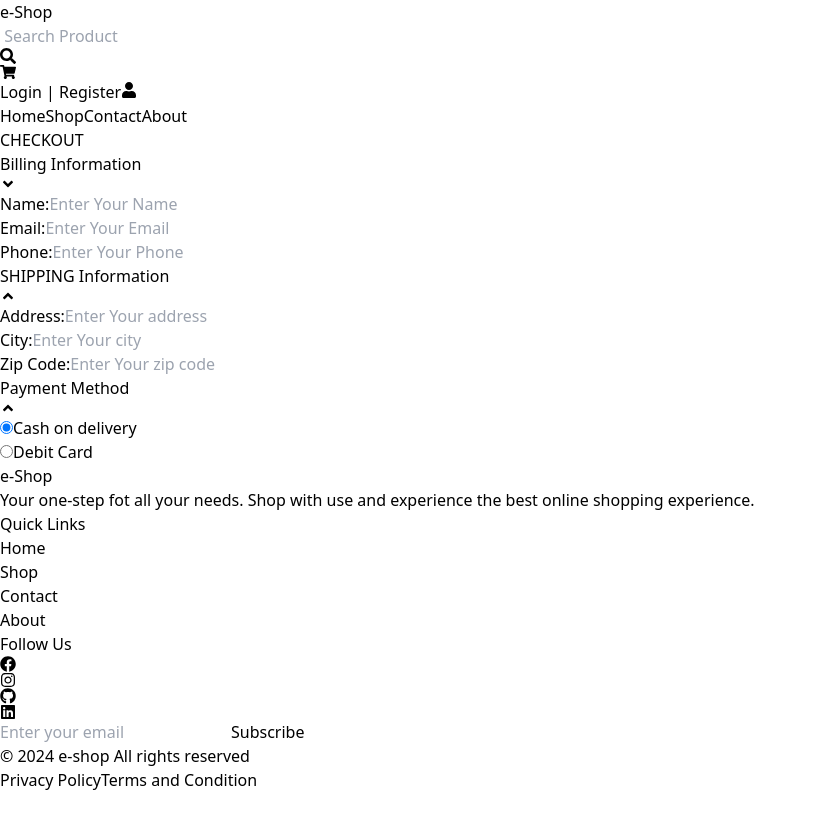
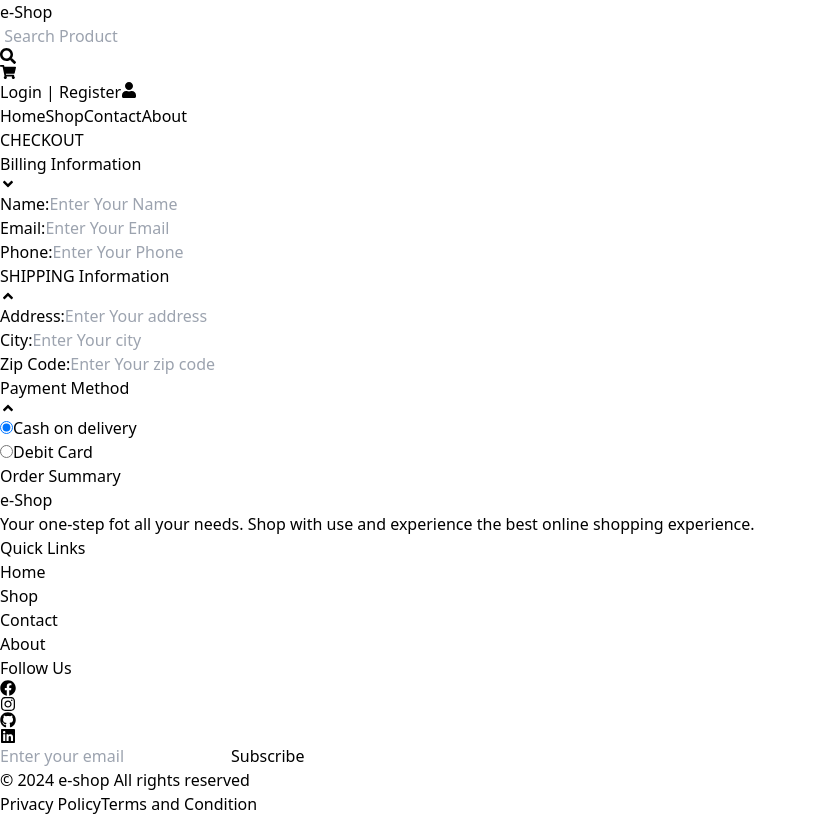
Before and after one commit to adilraees786/e-Commerce, a React (Vite) app: page /checkout in a window 1280 px wide. Shown: the whole page, without its empty margins (0-817 px from the left). Built offline with nearby package versions, Linux system fonts and the light colour scheme.

Commit message:
ordersummary

```diff
--- a/src/pages/Cart.jsx
+++ b/src/pages/Cart.jsx
@@ -11,7 +11,6 @@ import { decreaseQuantity, increaseQuantity, removeFromCart } from '../redux/Car
 import { Navigate, useNavigate } from 'react-router-dom';
 
 
-// cart section
 
 const Cart = () => {
   const cart = useSelector((state) => state.cart);
--- a/src/pages/Checkout.jsx
+++ b/src/pages/Checkout.jsx
@@ -1,5 +1,5 @@
 
-//  checkout section
+
 import React, { useState } from 'react';
 import { FaAngleDown, FaAngleUp } from 'react-icons/fa';
 
@@ -187,7 +187,10 @@ const Checkout = () => {
                 </div>
 
                 <div className='md:w-1/2 bg-white p-6 rounded-lg shadow-md border'>
+                <h3>Order Summary</h3>
+                <div>
 
+                </div>
                 </div>
             </div>
         </div>
```
